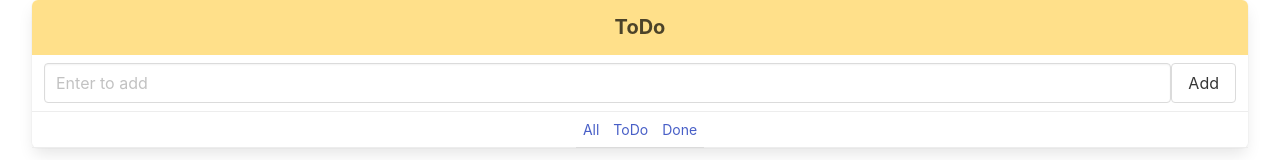
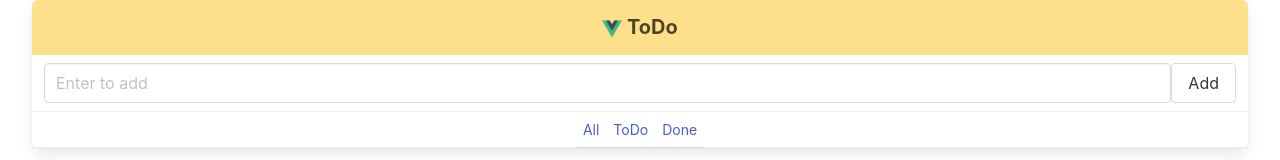
Before and after one commit to aki-nafu/vue_todo, a Vue app in the folder todo/: page / in a window 1280 px wide. Shown: the top 160 px of the page. Built offline with nearby package versions, Linux system fonts and the light colour scheme.

Commit message:
画像を追加

```diff
--- a/todo/src/components/ToDoApp.vue
+++ b/todo/src/components/ToDoApp.vue
@@ -1,7 +1,7 @@
 <template>
   <div id="app" className="panel is-warning">
-    <h1 className="panel-heading">
-      ToDo
+    <h1 className="panel-heading display">
+      <img src="../Vue.png" width="20" height="20" align="center"> ToDo
     </h1>
     <div className="panel-block">
       <input class="input" placeholder="Enter to add" v-model="todoName" ><br>
```
Also changed, not shown: todo/src/Vue.png (added), 1 other file (tests, documents, lock files or other folders).
